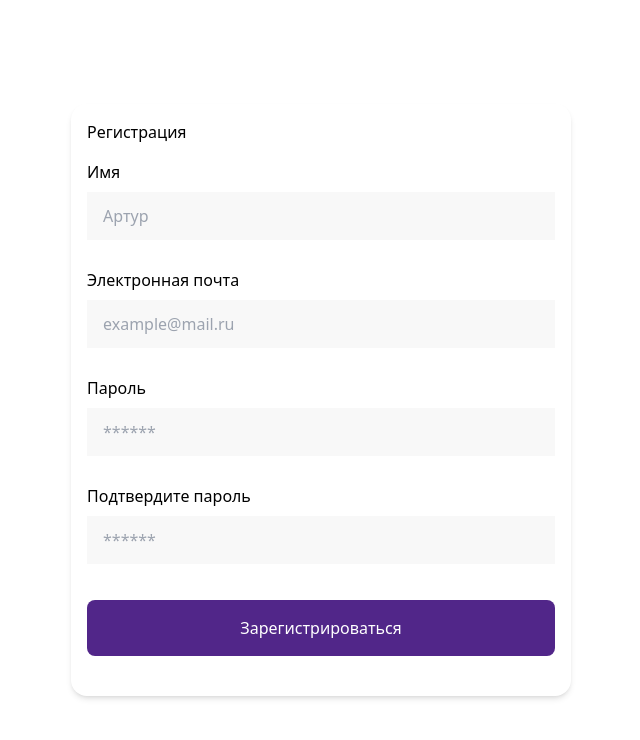
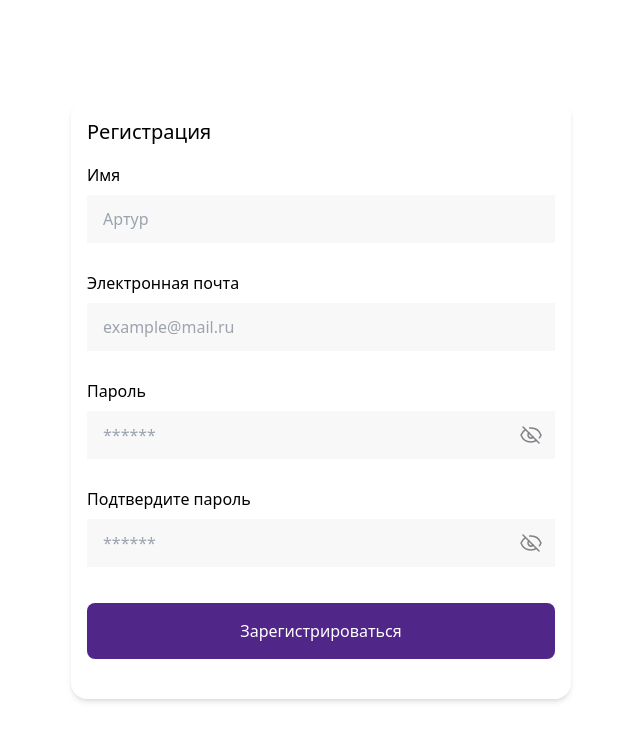
Before and after one commit to makarovaiuliia/test-project, a React (Vite) app: page / in a window 1280 px wide. Shown: the top 740 px of the page, without its empty margins (319-959 px from the left). Built offline with nearby package versions, Linux system fonts and the light colour scheme; no server answers.

Commit message:
style: password visibility

```diff
--- a/src/components/FormField.tsx
+++ b/src/components/FormField.tsx
@@ -1,18 +1,37 @@
+import { useState } from 'react';
 import { FormFieldProps } from '@/types/props';
+import passwordIcon from '../../public/password.svg';
 
-const FormField = ({ type, placeholder, name, register, error, valueAsNumber, label }: FormFieldProps) => (
+const FormField = ({ type, placeholder, name, register, error, valueAsNumber, label }: FormFieldProps) => {
+    const [passwordShown, setPasswordShown] = useState(false);
+    const togglePasswordVisibility = () => {
+        setPasswordShown((prevState) => !prevState);
+    };
+
+    const isPasswordField = type === 'password';
+
+    return (
         <div className="flex flex-col gap-2">
-        <label>{label}</label>
-        <div className="flex flex-col gap-1">
+            {label && <label>{label}</label>}
+            <div className="flex flex-col gap-1 relative text-base">
                 <input
-                type={type}
+                    type={isPasswordField && passwordShown ? 'text' : type}
                     placeholder={placeholder}
                     {...register(name, { valueAsNumber })}
-                className="py-3 pr-2 pl-4 bg-grey-light text-grey"
+                    className="py-3 pr-10 pl-4 bg-grey-light text-grey max-w-500px"
                 />
-            <span className="h-2 text-red text-4xl">{error ? error.message : ''}</span>
+                {isPasswordField && (
+                    <img
+                        onClick={togglePasswordVisibility}
+                        src={passwordIcon}
+                        alt="Toggle Password Visibility"
+                        className="absolute h-6 w-6 right-3 top-3 cursor-pointer"
+                    />
+                )}
+                <span className="h-2 text-red text-sm">{error ? error.message : ''}</span>
             </div>
         </div>
     );
+};
 
 export default FormField;
--- a/src/components/SignUpForm.tsx
+++ b/src/components/SignUpForm.tsx
@@ -37,7 +37,7 @@ function SignUpForm() {
             className="md:w-500px flex flex-col gap-6 p-4 shadow-md rounded-2xl w-100dvw"
         >
             <div className="flex flex-col gap-4">
-                <h1>Регистрация</h1>
+                <h1 className="text-2xl">Регистрация</h1>
                 <FormField
                     type="text"
                     placeholder="Артур"
```
Also changed, not shown: public/password.svg (added). Lines whose indentation alone changed are shown as unchanged.
